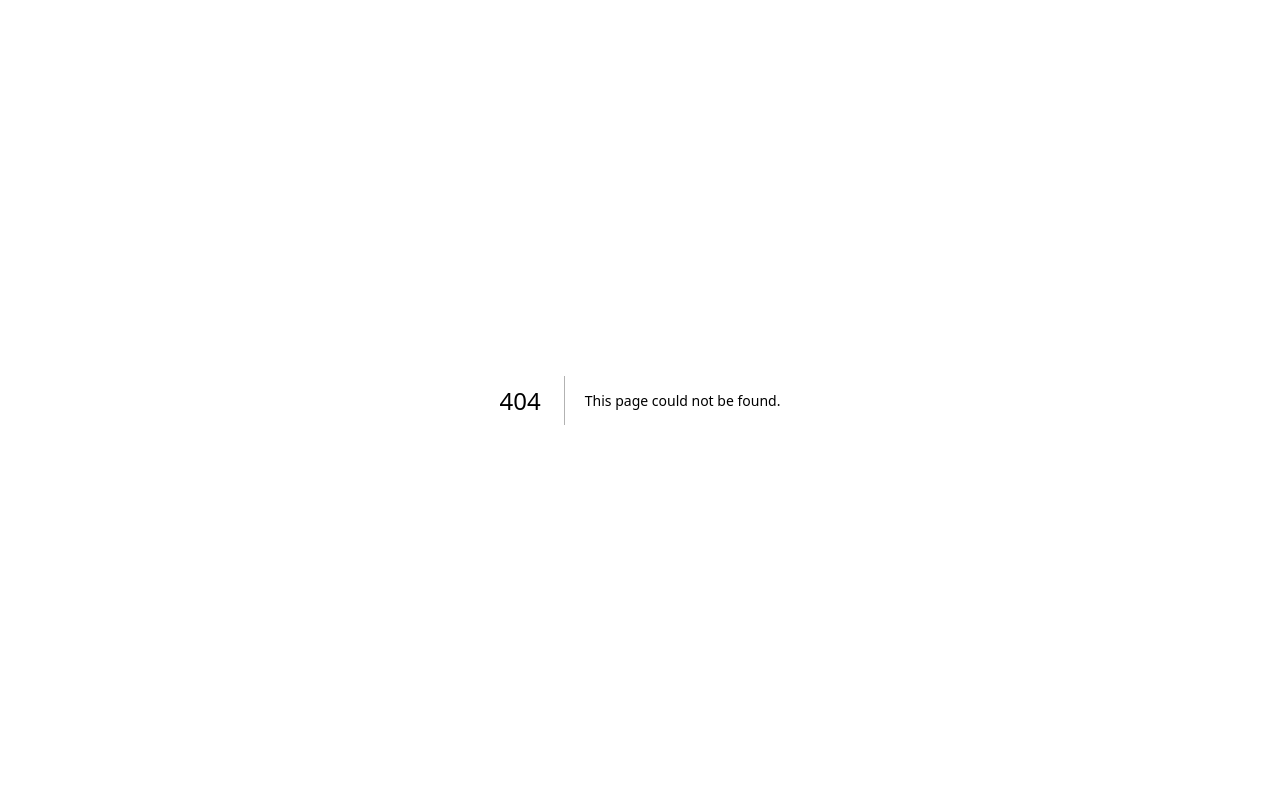
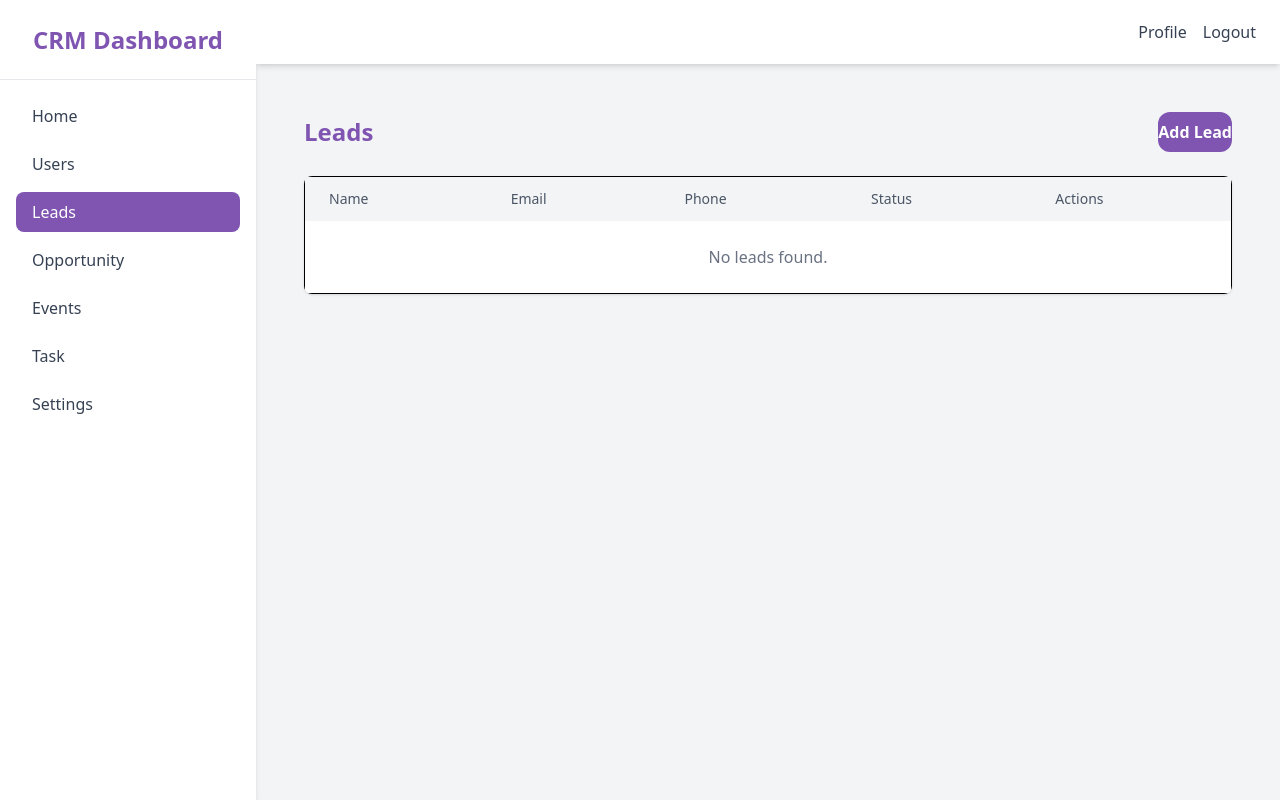
Before and after one commit to Sehajkaur24/crm-frontend, a Next.js app: page /dashboard/leads in a window 1280 px wide. Before the commit this address had no page. Built offline with nearby package versions, Linux system fonts and the light colour scheme.

Commit message:
feat: leads page

```diff
--- /dev/null
+++ b/src/app/dashboard/leads/page.tsx
@@ -0,0 +1,199 @@
+"use client";
+
+import { useState } from "react";
+import Button from "@/components/Button";
+import FormInput from "@/components/FormInput";
+
+type Lead = {
+  id: number;
+  name: string;
+  email: string;
+  phone: string;
+  status: string;
+};
+
+export default function LeadsPage() {
+  const [leads, setLeads] = useState<Lead[]>([]);
+  const [showForm, setShowForm] = useState(false);
+  const [editingLead, setEditingLead] = useState<Lead | null>(null);
+  const [formData, setFormData] = useState({
+    name: "",
+    email: "",
+    phone: "",
+    status: "new",
+  });
+
+  const handleSubmit = (e: React.FormEvent) => {
+    e.preventDefault();
+
+    if (editingLead) {
+
+      setLeads((prev) =>
+        prev.map((l) =>
+          l.id === editingLead.id ? { ...formData, id: editingLead.id } : l
+        )
+      );
+    } else {
+
+      const newLead: Lead = {
+        id: Date.now(),
+        ...formData,
+      };
+      setLeads((prev) => [...prev, newLead]);
+    }
+
+    setFormData({ name: "", email: "", phone: "", status: "new" });
+    setEditingLead(null);
+    setShowForm(false);
+  };
+
+  const handleEdit = (lead: Lead) => {
+    setFormData({
+      name: lead.name,
+      email: lead.email,
+      phone: lead.phone,
+      status: lead.status,
+    });
+    setEditingLead(lead);
+    setShowForm(true);
+  };
+
+  return (
+    <div className="p-6">
+
+      <div className="flex justify-between items-center mb-6">
+        <h2 className="text-2xl font-bold text-[#7F55B1]">Leads</h2>
+        <div className="w-auto">
+          <Button
+            text={editingLead ? "Edit Lead" : "Add Lead"}
+            onClick={() => {
+              setEditingLead(null);
+              setFormData({ name: "", email: "", phone: "", status: "new" });
+              setShowForm(true);
+            }}
+          />
+        </div>
+      </div>
+
+
+      {showForm && (
+        <form
+          onSubmit={handleSubmit}
+          className="bg-white p-6 rounded-lg shadow mb-6 space-y-4"
+        >
+          <h3 className="text-lg font-bold text-[#7F55B1]">
+            {editingLead ? "Edit Lead" : "Add New Lead"}
+          </h3>
+
+          <FormInput
+            id="name"
+            label="Name"
+            placeholder="Full Name"
+            value={formData.name}
+            onChange={(e) => setFormData({ ...formData, name: e.target.value })}
+            required
+          />
+
+          <FormInput
+            id="email"
+            label="Email"
+            placeholder="Email Address"
+            value={formData.email}
+            onChange={(e) => setFormData({ ...formData, email: e.target.value })}
+            required
+          />
+
+          <FormInput
+            id="phone"
+            label="Phone"
+            placeholder="Phone Number"
+            value={formData.phone}
+            onChange={(e) => setFormData({ ...formData, phone: e.target.value })}
+          />
+
+          <select
+            value={formData.status}
+            onChange={(e) =>
+              setFormData({ ...formData, status: e.target.value })
+            }
+            className="w-full px-4 py-2 border border-gray-300 rounded-md"
+          >
+            <option value="new">New</option>
+            <option value="contacted">Contacted</option>
+            <option value="qualified">Qualified</option>
+            <option value="lost">Lost</option>
+          </select>
+
+          <div className="flex gap-4">
+            <div className="w-32">
+              <Button text={editingLead ? "Update" : "Submit"} type="submit" />
+            </div>
+            <div className="w-32">
+              <Button
+                text="Cancel"
+                variant="secondary"
+                type="button"
+                onClick={() => {
+                  setShowForm(false);
+                  setEditingLead(null);
+                }}
+              />
+            </div>
+          </div>
+        </form>
+      )}
+
+
+      <div className="overflow-x-auto rounded-lg shadow">
+        <table className="min-w-full bg-white border">
+          <thead className="bg-gray-100">
+            <tr>
+              <th className="px-6 py-3 text-left text-sm font-medium text-gray-600">
+                Name
+              </th>
+              <th className="px-6 py-3 text-left text-sm font-medium text-gray-600">
+                Email
+              </th>
+              <th className="px-6 py-3 text-left text-sm font-medium text-gray-600">
+                Phone
+              </th>
+              <th className="px-6 py-3 text-left text-sm font-medium text-gray-600">
+                Status
+              </th>
+              <th className="px-6 py-3 text-left text-sm font-medium text-gray-600">
+                Actions
+              </th>
+            </tr>
+          </thead>
+          <tbody>
+            {leads.map((lead) => (
+              <tr key={lead.id} className="border-t">
+                <td className="px-6 py-4 text-sm text-gray-800">{lead.name}</td>
+                <td className="px-6 py-4 text-sm text-gray-800">{lead.email}</td>
+                <td className="px-6 py-4 text-sm text-gray-800">{lead.phone}</td>
+                <td className="px-6 py-4 text-sm text-gray-800">
+                  {lead.status}
+                </td>
+                <td className="px-6 py-4">
+                  <button
+                    onClick={() => handleEdit(lead)}
+                    className="text-[#7F55B1] hover:underline text-sm font-medium"
+                  >
+                    Edit
+                  </button>
+                </td>
+              </tr>
+            ))}
+            {leads.length === 0 && (
+              <tr>
+                <td colSpan={5} className="text-center py-6 text-gray-500">
+                  No leads found.
+                </td>
+              </tr>
+            )}
+          </tbody>
+        </table>
+      </div>
+    </div>
+  );
+}
--- a/src/app/dashboard/task/page.tsx
+++ b/src/app/dashboard/task/page.tsx
@@ -99,7 +99,8 @@ export default function TaskPage() {
       setEditingTask(null);
       setShowForm(false);
 
-      fetchTasks(selectedUserId);
+      fetchTasks(currentOrgId.current!);
+
     } catch (error) {
       console.error("Failed to save task:", error);
     }
@@ -116,11 +117,17 @@ export default function TaskPage() {
     setShowForm(true);
   };
 
+
+
+
+
   const userLabel = (id: number) => {
-    const u = users.find((x) => x.id === id);
-    if (!u) return `User #${id}`;
-    return `${u.full_name ?? ""}${u.full_name ? " — " : ""}${u.email}`;
-  };
+  const u = users.find((x) => x.id === id);
+  return u
+    ? `${u.full_name ?? ""}${u.full_name ? " — " : ""}${u.email}`
+    : "Unassigned";
+};
+
 
   return (
     <div className="p-6">
```
